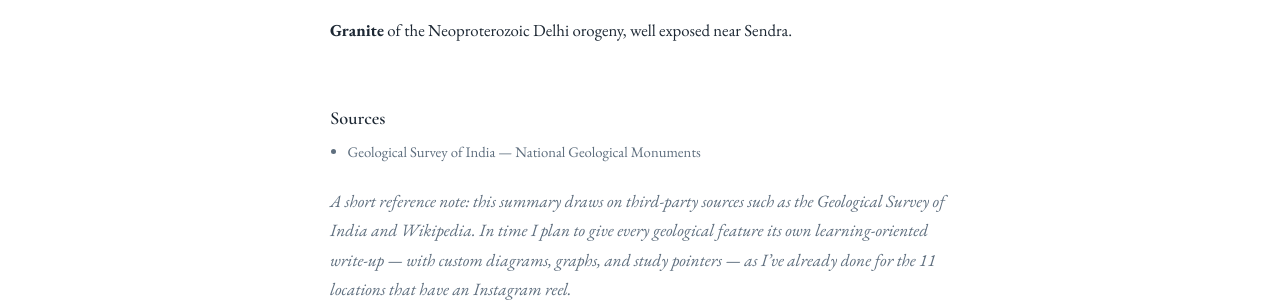
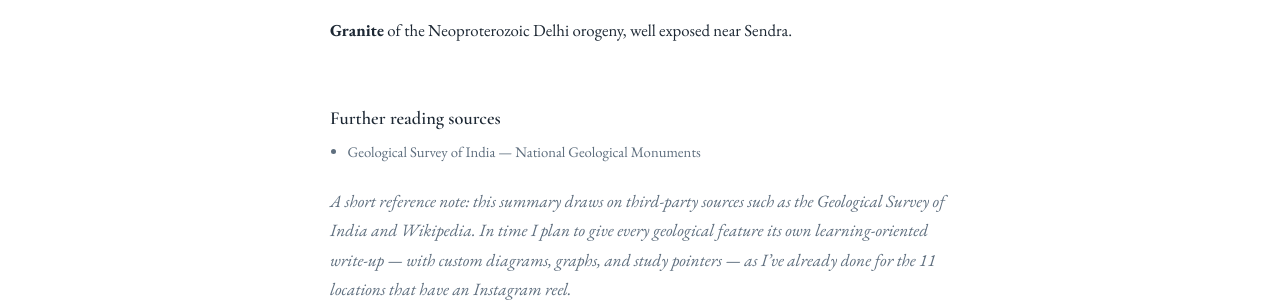
Before and after one commit to Akif-Vohra/LetsTalkScienceNow, a Jekyll site: the page built from _stories/sendra-granite/index.md, in a window 1280 px wide and 1214 px high. Shown: the part 436-738 px from the top of the window. Built offline with Jekyll 4.4.1, drawn with Linux system fonts in a browser that asks for light colours.

Commit message:
Layout: rename geo-feature 'Sources' heading to 'Further reading sources'

```diff
--- a/_layouts/geo-feature.html
+++ b/_layouts/geo-feature.html
@@ -24,7 +24,7 @@ layout: default
 
         {% if page.sources %}
         <section class="refs">
-          <h2>Sources</h2>
+          <h2>Further reading sources</h2>
           <ul>
             {% for s in page.sources %}<li>{% if s.url %}<a href="{{ s.url }}" target="_blank" rel="noopener">{{ s.text }}</a>{% else %}{{ s.text }}{% endif %}</li>{% endfor %}
           </ul>
```
